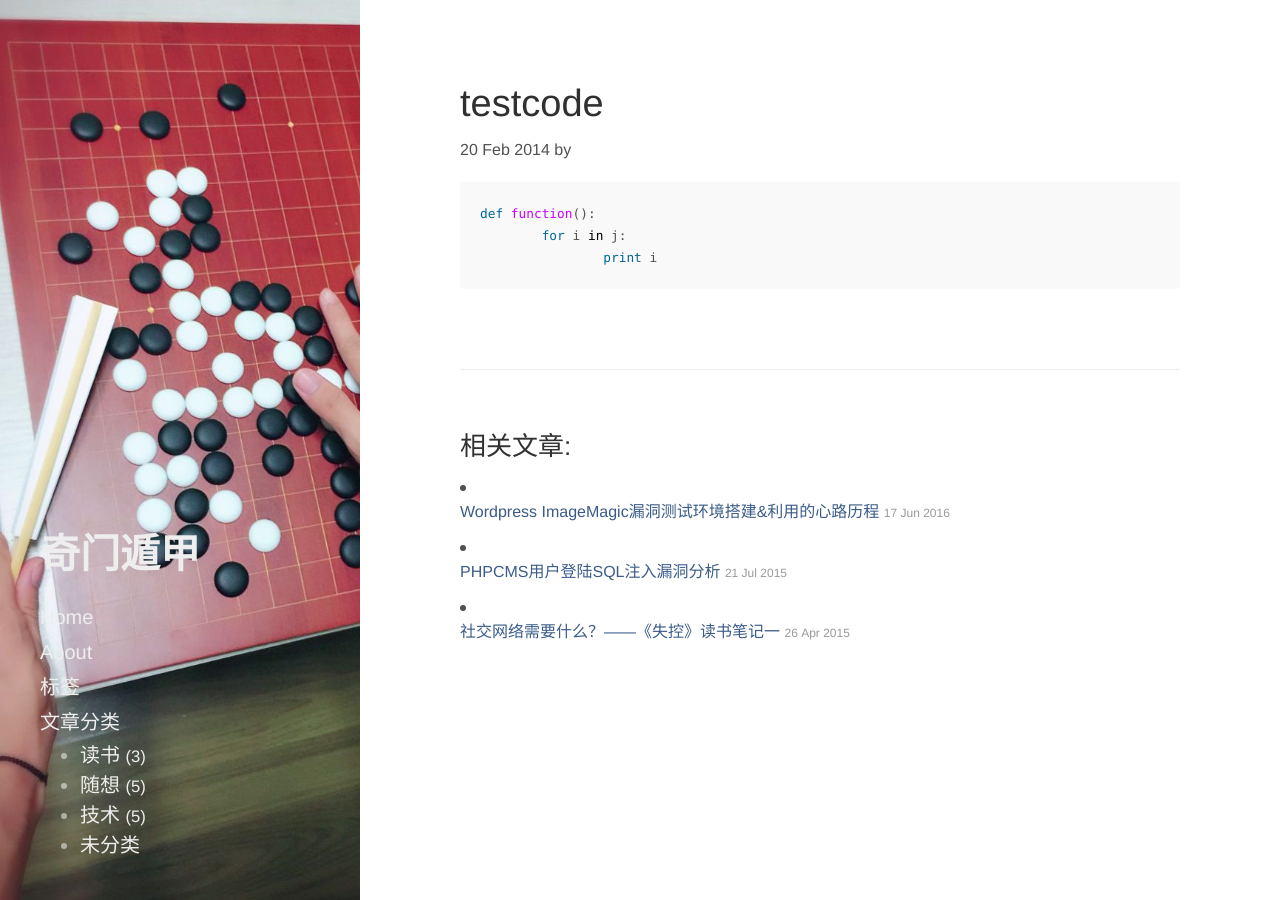
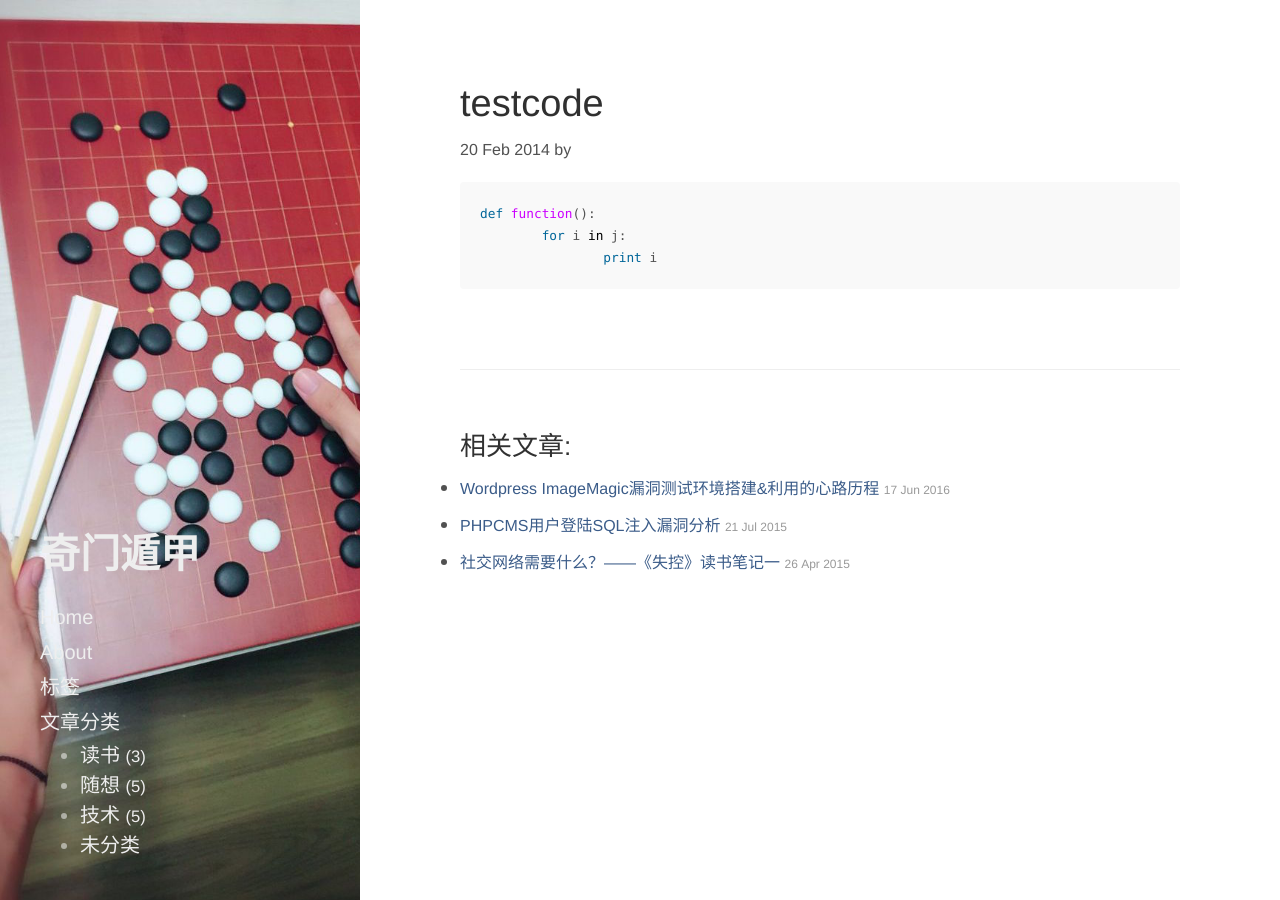
Before and after one commit to tang3/tang3.github.io, a Jekyll site: the page built from _posts/2014-02/2014-02-20-test.markdown, in a window 1280 px wide. Built offline with Jekyll 4.4.1, drawn with Linux system fonts in a browser that asks for light colours.

Commit message:
Update global.css
解决推荐文章换行不齐

```diff
--- a/public/css/global.css
+++ b/public/css/global.css
@@ -52,7 +52,7 @@ h2 {
 }
 
 .related-posts {
-    list-style-position: inside;
+    /*list-style-position: inside;*/
     list-style-type:disc;
 }
 
```
